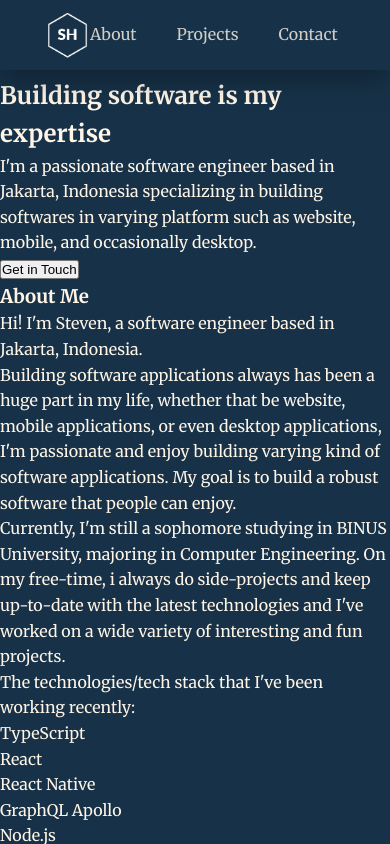
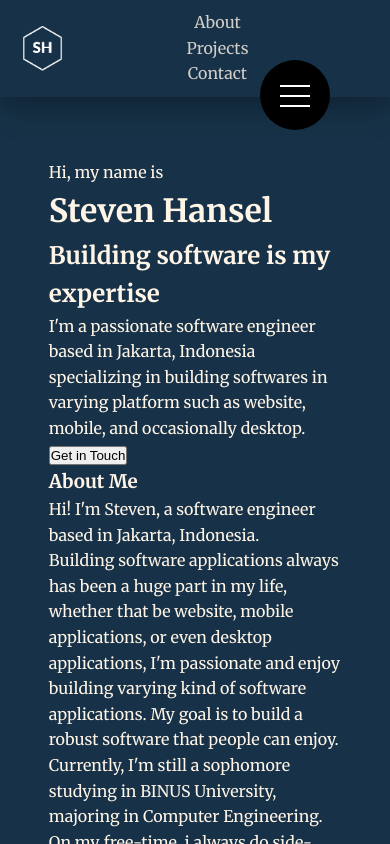
Before and after one commit to ShinteiMai/portfolio, a Next.js app in the folder web/: page / in a window 390 px wide. Shown: the top 844 px of the page. Built offline with nearby package versions, Linux system fonts and the light colour scheme; a web font is replaced by a local one.

Commit message:
Added Hamburger Button, not finished yet

```diff
--- /dev/null
+++ b/web/components/Hamburger.tsx
@@ -0,0 +1,72 @@
+import React from "react";
+import styled from "styled-components";
+
+interface Props {
+  clickHandler(): void;
+  maxWidth: number;
+}
+
+interface HamburgerProps {
+  maxWidth: number;
+}
+
+const Button = styled.label`
+  display: none;
+  @media only screen and (max-width: ${({ maxWidth }: HamburgerProps) =>
+      maxWidth}px) {
+    background-color: black;
+    height: 7rem;
+    width: 7rem;
+    display: inline-block;
+    position: fixed;
+    top: 6rem;
+    right: 6rem;
+    border-radius: 50%;
+    z-index: 2000;
+    text-align: center;
+    cursor: pointer;
+  }
+`;
+
+const Ham = styled.span`
+ position: relative;
+ margin-top: 3.5rem;
+
+ &::before {
+   position: absolute;
+   top: -1rem;
+ }
+
+ &::after {
+   position: absolute;
+   top: 1rem;
+ }
+
+  &,
+  &::before,
+  &::after {
+    display: inline-block;
+    width: 3rem;
+    height: 2px;
+    background-color: #fff;
+    content: '';
+  }
+
+  &::before,
+  &::after {
+    content: '',
+    position: absolute;
+    left: 0;
+    transition: all 0.2s;
+  }
+`;
+
+const Hamburger: React.FC<Props> = (props) => {
+  return (
+    <Button onClick={props.clickHandler} maxWidth={props.maxWidth}>
+      <Ham />
+    </Button>
+  );
+};
+
+export default Hamburger;
--- a/web/components/Layout.tsx
+++ b/web/components/Layout.tsx
@@ -1,133 +1,32 @@
-import React, { ReactNode, useState, useEffect, useRef } from "react";
+import React, { ReactNode } from "react";
 import Head from "next/head";
 import styled from "styled-components";
+
+import Navbar from "../components/Navbar";
 
 type Props = {
   children?: ReactNode;
   title?: string;
 };
 
-type NavProps = {
-  isHidden: boolean;
-};
+const Container = styled.div``;
+const Main = styled.main`
+  padding-top: 16rem;
+`;
+const Content = styled.div`
+  width: 80rem;
+  margin: 0 auto;
 
-const Container = styled.div``;
+  @media only screen and (max-width: 68.75em) {
+    width: 65%;
+  }
 
-const Nav = styled.div`
-  position: fixed;
-  width: 100%;
-  z-index: 100;
-  background: #173248;
-  transform: ${({ isHidden }: NavProps) =>
-    isHidden ? "translateY(-70px)" : "translateY(0)"};
-  transition: all 0.4s;
-  box-shadow: ${({ isHidden }: NavProps) =>
-    isHidden ? "none" : "0 1rem 3rem rgba(0, 0, 0, 0.3)"};
-`;
-
-const Navbar = styled.nav`
-  display: flex;
-  align-items: center;
-  justify-content: space-between;
-  padding: 1.25rem 4.5rem;
-`;
-const NavItems = styled.ul`
-  list-style: none;
-  display: flex;
-  align-items: end;
-  margin-right: 3rem;
-`;
-
-const NavItem = styled.li`
-  &:not(:last-child) {
-    margin-right: 4rem;
+  @media only screen and (max-width: 750px) {
+    width: 75%;
   }
-`;
-const NavLink = styled.a`
-  text-decoration: none;
-  opacity: 0.8;
-`;
-const Logo = styled.div`
-  display: flex;
-  align-items: end;
-`;
-const LogoImage = styled.img`
-  width: 45px;
-  height: 45px;
 `;
 
 const Layout = ({ children, title = "This is the default title" }: Props) => {
-  const [scrollDirection, setScrollDirection] = useState("");
-
-  // default -> show navbar
-  // if scroll down -> hide navbar
-  // if scroll up -> show navbar
-  const [previousScroll, setPreviousScroll] = useState(0);
-  const [nextScroll, setNextScroll] = useState(0);
-
-  const scrollDirectionRef = useRef(scrollDirection);
-  const previousScrollRef = useRef(previousScroll);
-  const nextScrollRef = useRef(nextScroll);
-  scrollDirectionRef.current = "";
-  previousScrollRef.current = previousScroll;
-  nextScrollRef.current = nextScroll;
-
-  useEffect(() => {
-    window.onscroll = () => {
-      // set next scroll
-      setNextScroll(window.scrollY);
-      nextScrollRef.current = window.scrollY;
-
-      // logic
-      detectDirection(previousScrollRef.current, nextScrollRef.current);
-
-      if (scrollDirectionRef.current === "down") {
-        console.log("im going down");
-        // hide navbar
-      } else if (
-        scrollDirectionRef.current === "up" ||
-        scrollDirectionRef.current === ""
-      ) {
-        console.log("im going up");
-        // show navbar
-      }
-
-      // set previous scroll
-      setPreviousScroll(nextScrollRef.current);
-    };
-  }, []);
-
-  const detectDirection = (lastScrollTop: number, nextScrollTop: number) => {
-    if (lastScrollTop < nextScrollTop) {
-      setScrollDirection("down");
-      scrollDirectionRef.current = "down";
-      return;
-    }
-    setScrollDirection("up");
-    scrollDirectionRef.current = "up";
-  };
-
-  const navComponent = (
-    <Nav isHidden={scrollDirection === "down"}>
-      <Navbar>
-        <Logo>
-          <LogoImage src="/static/logo.png" />
-        </Logo>
-        <NavItems>
-          <NavItem>
-            <NavLink>About</NavLink>
-          </NavItem>
-          <NavItem>
-            <NavLink>Projects</NavLink>
-          </NavItem>
-          <NavItem>
-            <NavLink>Contact</NavLink>
-          </NavItem>
-        </NavItems>
-      </Navbar>
-    </Nav>
-  );
-
   return (
     <Container>
       <Head>
@@ -136,8 +35,12 @@ const Layout = ({ children, title = "This is the default title" }: Props) => {
         <link rel="icon" type="image/x-icon" href="/static/logo.png" />
         <meta name="viewport" content="initial-scale=1.0, width=device-width" />
       </Head>
-      <header>{navComponent}</header>
-      <main>{children}</main>
+      <header>
+        <Navbar />
+      </header>
+      <Main>
+        <Content>{children}</Content>
+      </Main>
       <footer>
         <hr />
         <span>I'm here to stay (Footer)</span>
--- /dev/null
+++ b/web/components/Navbar.tsx
@@ -0,0 +1,150 @@
+import React, { useState, useEffect, useRef } from "react";
+
+import styled from "styled-components";
+import Hamburger from "./Hamburger";
+
+type Props = {};
+
+type NavProps = {
+  isHidden: boolean;
+};
+
+const Nav = styled.div`
+  position: fixed;
+  width: 100%;
+  z-index: 100;
+  background: #173248;
+  transform: ${({ isHidden }: NavProps) =>
+    isHidden ? "translateY(-70px)" : "translateY(0)"};
+  transition: all 0.4s;
+  box-shadow: ${({ isHidden }: NavProps) =>
+    isHidden ? "none" : "0 1rem 3rem rgba(0, 0, 0, 0.3)"};
+`;
+
+const NavbarComponent = styled.nav`
+  display: flex;
+  align-items: center;
+  justify-content: space-between;
+  padding: 1.25rem 4.5rem;
+
+  @media only screen and (max-width: 700px) {
+    padding: 1rem 2rem;
+  }
+`;
+
+const NavItems = styled.ul`
+  list-style: none;
+  display: flex;
+  align-items: end;
+  margin-right: 3rem;
+
+  @media only screen and (max-width: 700px) {
+    flex-direction: column;
+    justify-content: center;
+    align-items: center;
+    margin: 0 auto;
+  }
+`;
+
+const NavItem = styled.li`
+  &:not(:last-child) {
+    margin-right: 4rem;
+
+    @media only screen and (max-width: 700px) {
+      margin-right: 0;
+    }
+  }
+`;
+
+const NavLink = styled.a`
+  text-decoration: none;
+  opacity: 0.8;
+  cursor: pointer;
+  transition: all 0.2s;
+
+  &:hover {
+    opacity: 0.9;
+  }
+`;
+
+const Logo = styled.div`
+  display: flex;
+  align-items: end;
+  cursor: pointer;
+`;
+
+const LogoImage = styled.img`
+  width: 45px;
+  height: 45px;
+`;
+
+const Navbar: React.FC<Props> = () => {
+  const [isNavHidden, setIsNavHidden] = useState(false);
+
+  const [scrollDirection, setScrollDirection] = useState("");
+
+  const [previousScroll, setPreviousScroll] = useState(0);
+  const [nextScroll, setNextScroll] = useState(0);
+
+  const scrollDirectionRef = useRef(scrollDirection);
+  const previousScrollRef = useRef(previousScroll);
+  const nextScrollRef = useRef(nextScroll);
+  scrollDirectionRef.current = "";
+  previousScrollRef.current = previousScroll;
+  nextScrollRef.current = nextScroll;
+
+  useEffect(() => {
+    window.onscroll = () => {
+      // set next scroll
+      setNextScroll(window.scrollY);
+      nextScrollRef.current = window.scrollY;
+
+      // logic
+      detectDirection(previousScrollRef.current, nextScrollRef.current);
+
+      // set previous scroll
+      setPreviousScroll(nextScrollRef.current);
+    };
+  }, []);
+
+  const detectDirection = (lastScrollTop: number, nextScrollTop: number) => {
+    if (lastScrollTop < nextScrollTop && lastScrollTop > 80) {
+      setScrollDirection("down");
+      scrollDirectionRef.current = "down";
+      return;
+    }
+    setScrollDirection("up");
+    scrollDirectionRef.current = "up";
+  };
+
+  return (
+    <Nav isHidden={scrollDirection === "down"}>
+      <NavbarComponent>
+        <Logo>
+          <LogoImage src="/static/logo.png" />
+        </Logo>
+        <Hamburger
+          maxWidth={700}
+          clickHandler={() => {
+            setIsNavHidden(!isNavHidden);
+          }}
+        />
+        {isNavHidden ? null : (
+          <NavItems>
+            <NavItem>
+              <NavLink>About</NavLink>
+            </NavItem>
+            <NavItem>
+              <NavLink>Projects</NavLink>
+            </NavItem>
+            <NavItem>
+              <NavLink>Contact</NavLink>
+            </NavItem>
+          </NavItems>
+        )}
+      </NavbarComponent>
+    </Nav>
+  );
+};
+
+export default Navbar;
```
